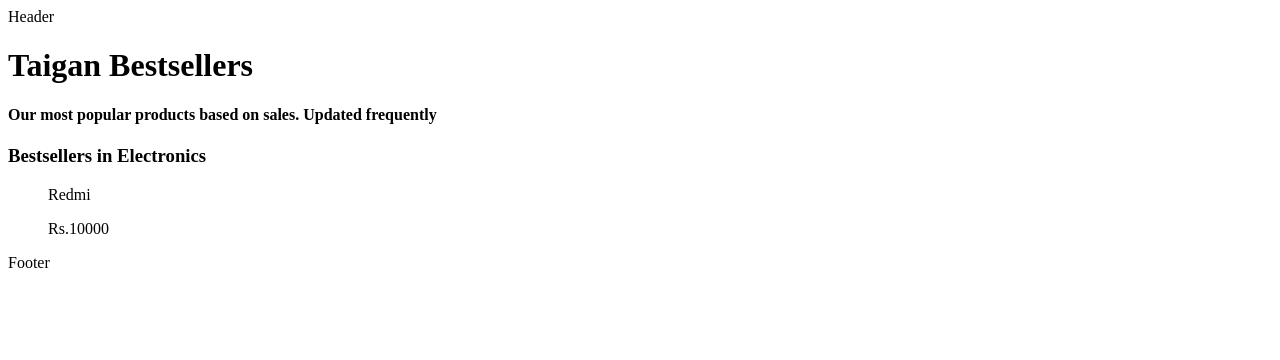
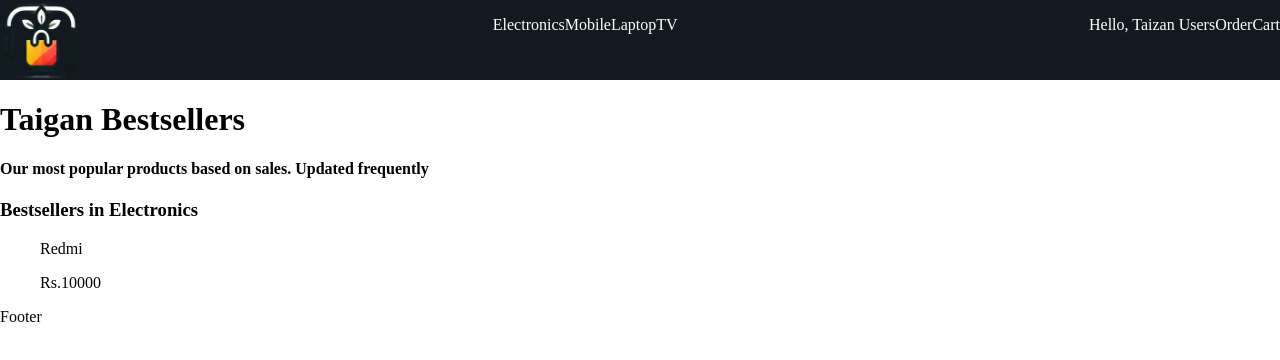
Before and after one commit to droidbg/Taizan, a React (Vite) app: page / in a window 1280 px wide. Shown: the top 360 px of the page. Built offline with nearby package versions, Linux system fonts and the light colour scheme.

Commit message:
add. items and style in header

```diff
--- /dev/null
+++ b/App.css
@@ -0,0 +1,31 @@
+body {
+  margin: 0;
+}
+
+.logo-header {
+  height: 80px;
+  margin-left: 20;
+  margin-top: 5;
+}
+
+.header {
+  display: flex;
+  justify-content: space-between;
+  background-color: #131921;
+}
+
+.header-middle > ul,
+.header-end > ul {
+  display: flex;
+}
+.header-item {
+  margin: 20;
+  list-style-type: none;
+  cursor: pointer;
+  color: #fff;
+}
+.header-item:hover {
+  color: #ff6101;
+}
+/* #ff6101 amazon icon */
+/* #03788a  bg*/
--- a/index.html
+++ b/index.html
@@ -4,6 +4,7 @@
     <meta charset="UTF-8" />
     <meta name="viewport" content="width=device-width, initial-scale=1.0" />
     <title>Taizan Store</title>
+    <link rel="stylesheet" href="App.css" />
   </head>
   <body>
     <div id="root"></div>
--- a/src/components/Header.js
+++ b/src/components/Header.js
@@ -1,5 +1,27 @@
+import logo from "../../public/images/taigan.png";
+
 const Header = () => {
-  return <div className="header">Header</div>;
+  const name = "Taizan Users";
+  return (
+    <div className="header">
+      <img className="logo-header" src={logo} />
+      <div className="header-middle">
+        <ul>
+          <li className="header-item">Electronics</li>
+          <li className="header-item">Mobile</li>
+          <li className="header-item">Laptop</li>
+          <li className="header-item">TV</li>
+        </ul>
+      </div>
+      <div className="header-end">
+        <ul>
+          <li className="header-item">Hello, {name}</li>
+          <li className="header-item">Order</li>
+          <li className="header-item">Cart</li>
+        </ul>
+      </div>
+    </div>
+  );
 };
 
 export default Header;
```
Also changed, not shown: public/images/taigan.png (added).
